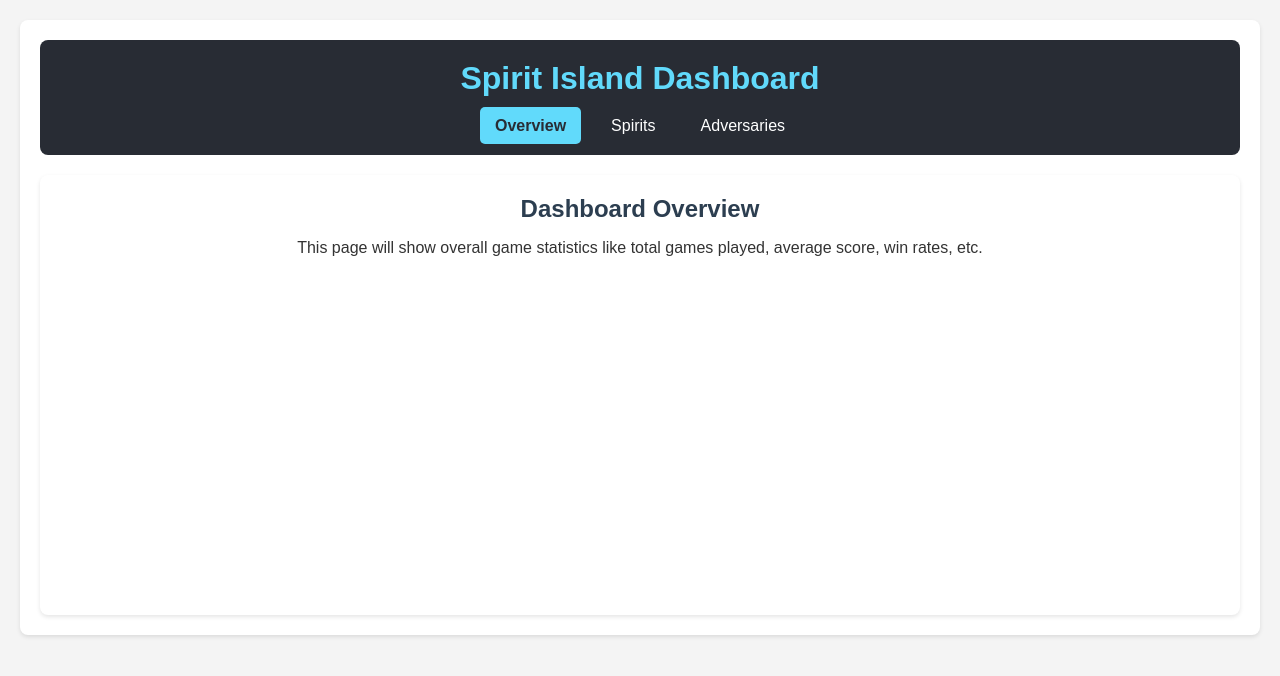
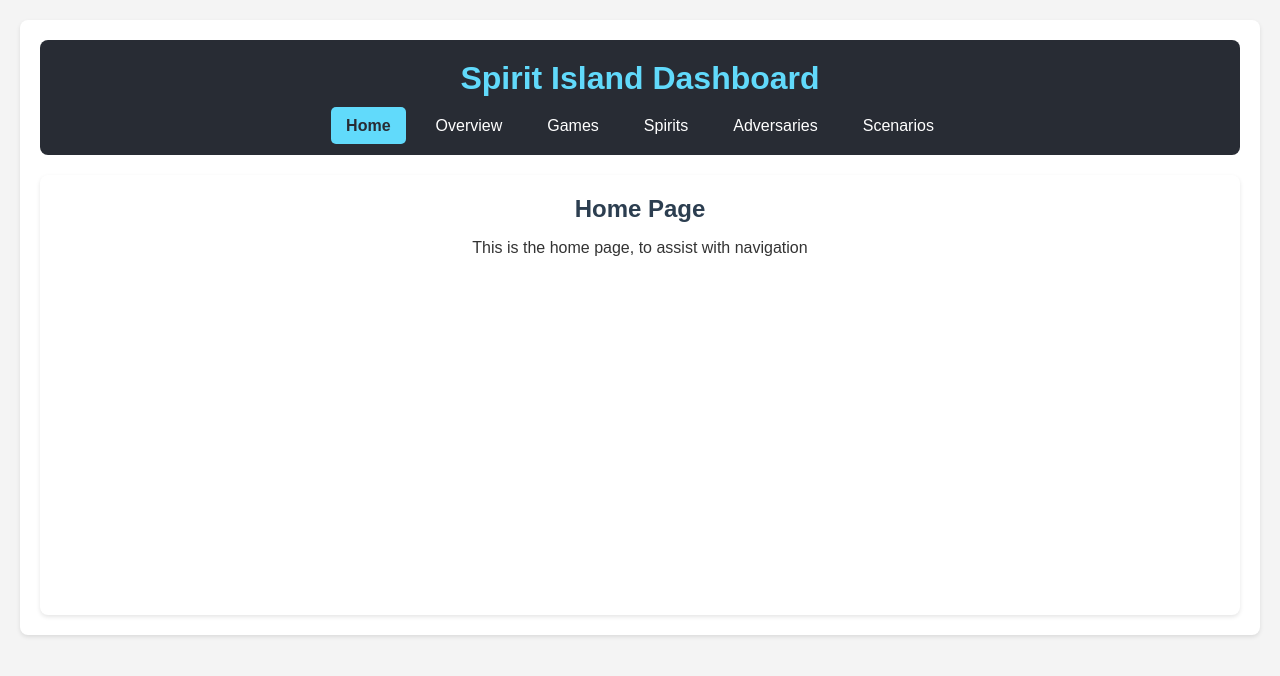
Before and after one commit to sammy-hutch/spirit-island-dashboard, a React app in the folder frontend/: page / in a window 1280 px wide. Shown: the top 676 px of the page. Built offline with nearby package versions, Linux system fonts and the light colour scheme; the HTML template or start-up script is replaced by a standard one.

Commit message:
feat: add new pages

```diff
--- a/frontend/src/App.jsx
+++ b/frontend/src/App.jsx
@@ -2,9 +2,12 @@
 import { BrowserRouter as Router, Routes, Route, NavLink } from 'react-router-dom';
 import styles from './App.module.css';
 
+import AdversariesPage from './pages/AdversariesPage';
+import GamesPage from './pages/GamesPage';
+import HomePage from './pages/HomePage';
 import OverviewPage from './pages/OverviewPage';
+import ScenariosPage from './pages/ScenariosPage';
 import SpiritsPage from './pages/SpiritsPage';
-import AdversariesPage from './pages/AdversariesPage';
 
 function App() {
 return (
@@ -21,7 +24,23 @@
                 end
                 className={({ isActive }) => isActive ? `${styles.navLink} ${styles.activeNavLink}` : styles.navLink}
               >
+                Home
+              </NavLink>
+            </li>
+            <li>
+              <NavLink
+                to="/overview"
+                className={({ isActive }) => isActive ? `${styles.navLink} ${styles.activeNavLink}` : styles.navLink}
+              >
                 Overview
+              </NavLink>
+            </li>
+            <li>
+              <NavLink
+                to="/games"
+                className={({ isActive }) => isActive ? `${styles.navLink} ${styles.activeNavLink}` : styles.navLink}
+              >
+                Games
               </NavLink>
             </li>
             <li>
@@ -40,15 +59,26 @@
                 Adversaries
               </NavLink>
             </li>
+            <li>
+              <NavLink
+                to="/scenarios"
+                className={({ isActive }) => isActive ? `${styles.navLink} ${styles.activeNavLink}` : styles.navLink}
+              >
+                Scenarios
+              </NavLink>
+            </li>
           </ul>
         </nav>
       </header>
 
       <main className={styles.mainContent}>
         <Routes>
-          <Route path="/" element={<OverviewPage />} />
+          <Route path="/" element={<HomePage />} />
+          <Route path="/adversaries" element={<AdversariesPage />} />
+          <Route path="/games" element={<GamesPage />} />
+          <Route path="/overview" element={<OverviewPage />} />
+          <Route path="/scenarios" element={<ScenariosPage />} />
           <Route path="/spirits" element={<SpiritsPage />} />
-          <Route path="/adversaries" element={<AdversariesPage />} />
           <Route path="*" element={<h2>404: Page Not Found</h2>} />
         </Routes>
       </main>
--- /dev/null
+++ b/frontend/src/pages/GamesPage.jsx
@@ -0,0 +1,13 @@
+import React from 'react';
+
+function GamesPage() {
+return (
+  <div>
+    <h2>Games Overview</h2>
+    <p>This page will show statistics related to games.</p>
+    {/* components for game stats here */}
+  </div>
+);
+}
+
+export default GamesPage;
--- /dev/null
+++ b/frontend/src/pages/HomePage.jsx
@@ -0,0 +1,13 @@
+import React from 'react';
+
+function HomePage() {
+return (
+  <div>
+    <h2>Home Page</h2>
+    <p>This is the home page, to assist with navigation</p>
+    {/* components for home page navigation here */}
+  </div>
+);
+}
+
+export default HomePage;
--- /dev/null
+++ b/frontend/src/pages/ScenariosPage.jsx
@@ -0,0 +1,13 @@
+import React from 'react';
+
+function ScenariosPage() {
+return (
+  <div>
+    <h2>Scenario Challenge Analysis</h2>
+    <p>This page will show statistics related to different scenarios and their difficulty.</p>
+    {/* components for scenario stats here */}
+  </div>
+);
+}
+
+export default ScenariosPage;
```
Also changed, not shown: frontend/src/pages/GamesPage.module.css (added), frontend/src/pages/HomePage.module.css (added), frontend/src/pages/ScenariosPage.module.css (added).
